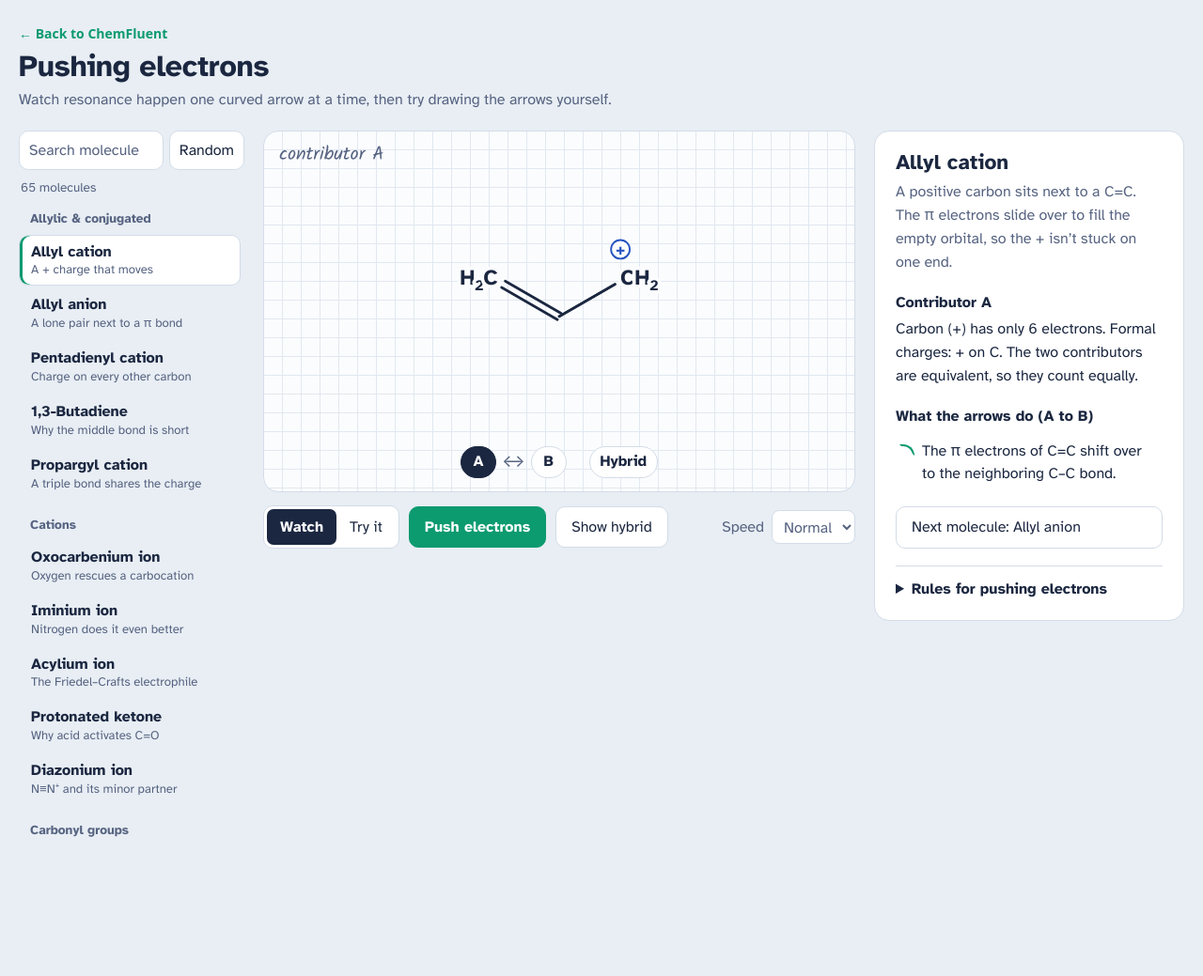
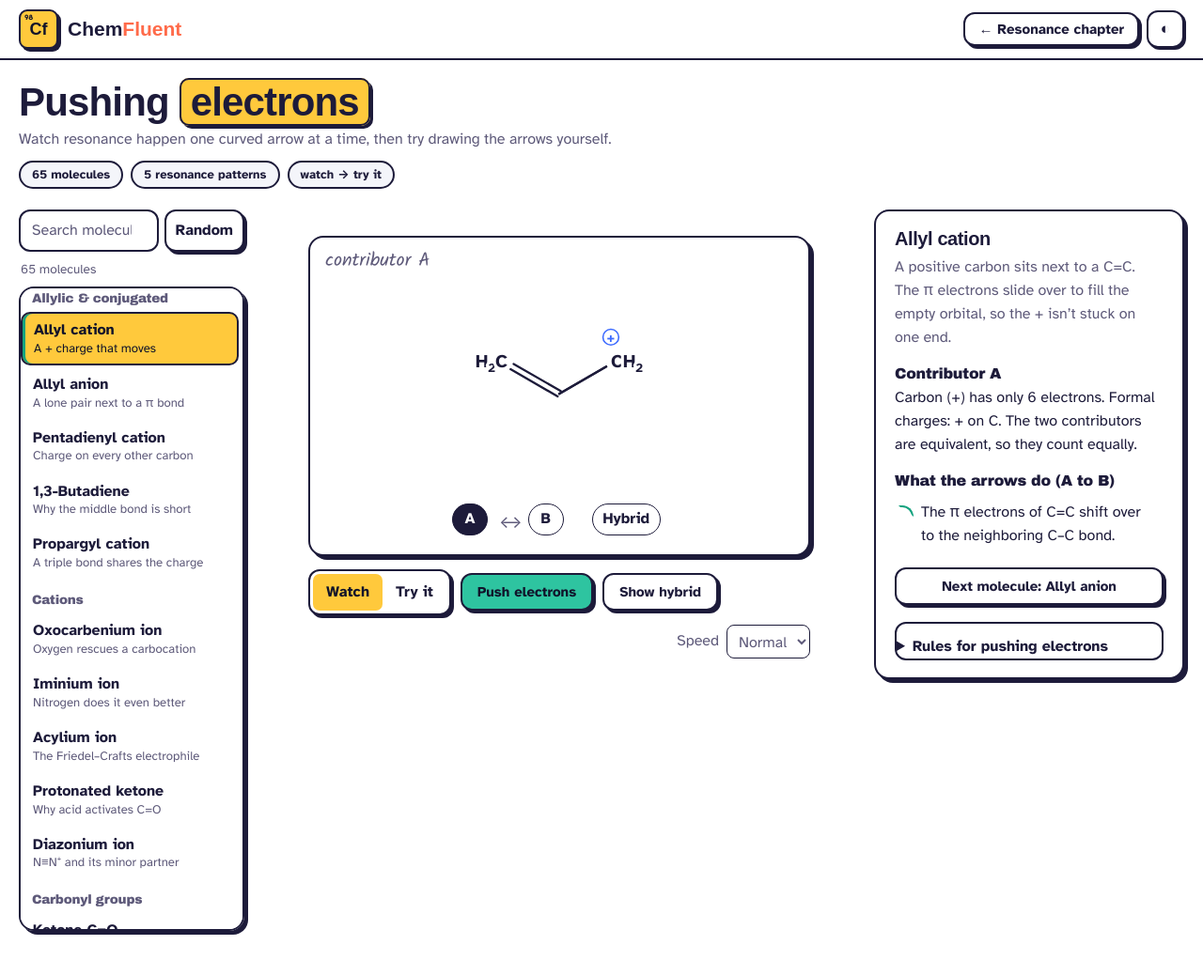
Before and after one commit to lrglazer/resonance-ai, a plain HTML site: page resonance.html in a window 1280 px wide. Shown: the whole page at 94% size. Before the commit the page ends 955 px from the top, so only its background shows below. Drawn offline with Linux system fonts and the light colour scheme; a web font is replaced by a local one.

Commit message:
Restyle the Pushing electrons lab in the ChemFluent design
Co-Authored-By: Claude Opus 5.5 <noreply@anthropic.com>
Claude-Session: https://claude.ai/code/session_01JsDVQiCZnhgMBYRrp2xcro

```diff
--- /dev/null
+++ b/pe-skin.css
@@ -0,0 +1,26 @@
+/* ChemFluent skin for the Pushing electrons lab: same palette, ink outlines and hard shadows as the main site. */
+:root,:root:not([data-theme="light"]){--bg:transparent;--paper:#FFFFFF;--panel:#FFFFFF;--grid:#ECEEF7;--ink:#1D1B3A;--muted:#5E5A7A;--line:#1D1B3A;--arrow:#14A37F;--on-arrow:#FFFFFF;--pos:#3D6BFF;--neg:#FF4B4B;--soft:#E6FAF4}
+:root[data-theme="dark"]{--paper:#1C1B38;--panel:#1F1E3E;--grid:#2A2850;--ink:#F4F1FF;--muted:#B4AFD6;--line:#F4F1FF;--arrow:#2EC4A0;--on-arrow:#15142B;--pos:#7FA2FF;--neg:#FF7A7A;--soft:#1E3A36}
+body{padding-top:0}
+.wrap{padding-top:22px}
+header.pe-h{max-width:none;margin-bottom:22px}
+header.pe-h h1{font:800 clamp(28px,4vw,42px)/1.1 Unbounded,sans-serif;letter-spacing:-.02em}
+header.pe-h h1 em{font-style:normal;background:var(--c3);padding:0 10px;border:var(--bw) solid var(--ink);border-radius:10px;box-shadow:3px 3px 0 var(--ink)}
+.stage,aside.notes,nav.examples #exList,.try{border:var(--bw) solid var(--ink)!important;border-radius:var(--r)!important;box-shadow:var(--sh)!important;background:var(--panel)!important}
+aside.notes{padding:18px 20px}
+aside h2{font:800 20px Unbounded,sans-serif}
+#search{border:2px solid var(--ink)!important;border-radius:12px!important;background:var(--panel)!important;padding:8px 12px}
+.btn,#randBtn,.seg{border:var(--bw) solid var(--ink)!important;border-radius:12px!important;box-shadow:3px 3px 0 var(--ink)!important;font-weight:700}
+.btn:active,#randBtn:active{transform:translate(2px,2px);box-shadow:none!important}
+.btn.primary{background:var(--c4)!important;color:#10132A!important}
+.seg button[aria-pressed="true"]{background:var(--c3)!important;color:#10132A!important}
+.btn[aria-pressed="true"]{background:var(--c2)!important;color:#fff!important}
+.ex-btn{border-radius:10px!important}
+.ex-btn[aria-current="true"],.ex-btn.on{background:var(--c3)!important;color:#10132A!important;border:2px solid var(--ink)!important}
+details{border:2px solid var(--ink)!important;border-radius:12px!important}
+#steps li.active{background:var(--soft)!important;border-color:var(--ink)!important}
+.pe-chips{display:flex;gap:8px;flex-wrap:wrap;margin-top:10px}
+.pe-chips span{border:2px solid var(--ink);border-radius:999px;padding:3px 12px;font-size:13px;font-weight:700;background:var(--panel2)}
+header.top{max-width:none;margin:0}
+.logo{gap:0}.logo .tile{margin-right:10px}
+.ex-btn[aria-current="true"],.ex-btn[aria-current="true"] *{color:#10132A!important}
--- a/resonance.html
+++ b/resonance.html
@@ -4,22 +4,29 @@
 <meta charset="utf-8">
 <meta name="viewport" content="width=device-width, initial-scale=1, viewport-fit=cover">
 <title>Pushing electrons: resonance, animated</title>
-<style>.back-hub{display:inline-block;margin:0 0 8px;font:600 14px system-ui,sans-serif;color:var(--arrow);text-decoration:none}</style>
 <link rel="preconnect" href="https://fonts.googleapis.com">
 <link rel="preconnect" href="https://fonts.gstatic.com" crossorigin>
-<link href="https://fonts.googleapis.com/css2?family=Atkinson+Hyperlegible:wght@400;700&family=Kalam:wght@400;700&display=swap" rel="stylesheet">
-<link rel="stylesheet" href="style.css">
+<link href="https://fonts.googleapis.com/css2?family=Atkinson+Hyperlegible:wght@400;700&family=Kalam:wght@400;700&family=Unbounded:wght@600;800&display=swap" rel="stylesheet">
+<link rel="stylesheet" href="hub.css?v=9">
+<link rel="stylesheet" href="style.css?v=2">
+<link rel="stylesheet" href="pe-skin.css?v=1">
+<script>try{const t=localStorage.getItem('cf-theme');if(t)document.documentElement.dataset.theme=t}catch(e){}</script>
 </head>
 <body>
 <div id="loadError" style="max-width:640px;margin:40px auto;padding:20px 24px;border:2px solid #C5352B;border-radius:12px;background:#fff;color:#1B2740;font-family:system-ui,sans-serif;line-height:1.5">
   <strong>The app files didn’t load.</strong>
   <p style="margin:8px 0 0">This page needs <code>style.css</code>, <code>engine.js</code>, <code>molecules.js</code> and <code>app.js</code> in the same folder. Unzip the whole project first (don’t open it from inside the zip), then open <code>index.html</code>. Or open <code>standalone.html</code>, which works on its own.</p>
 </div>
+<header class="top">
+  <a class="logo" href="index.html#/"><span class="tile" aria-hidden="true"><small>98</small>Cf</span>Chem<b>Fluent</b></a>
+  <div class="meta"><a class="btn" style="padding:7px 14px;box-shadow:3px 3px 0 var(--ink)" href="index.html#/ch/resonance">← Resonance chapter</a>
+  <button class="iconbtn" id="themeBtn" aria-label="Toggle light and dark theme" onclick="const n=(document.documentElement.dataset.theme==='dark')?'light':'dark';document.documentElement.dataset.theme=n;try{localStorage.setItem('cf-theme',n)}catch(e){}">◐</button></div>
+</header>
 <div class="wrap">
-  <header>
-    <a class="back-hub" href="index.html#/ch/resonance">← Back to ChemFluent</a>
-    <h1>Pushing electrons</h1>
+  <header class="pe-h">
+    <h1>Pushing <em>electrons</em></h1>
     <p>Watch resonance happen one curved arrow at a time, then try drawing the arrows yourself.</p>
+    <div class="pe-chips"><span>65 molecules</span><span>5 resonance patterns</span><span>watch → try it</span></div>
   </header>
   <div class="app">
     <nav class="examples" aria-label="Molecules">
```
